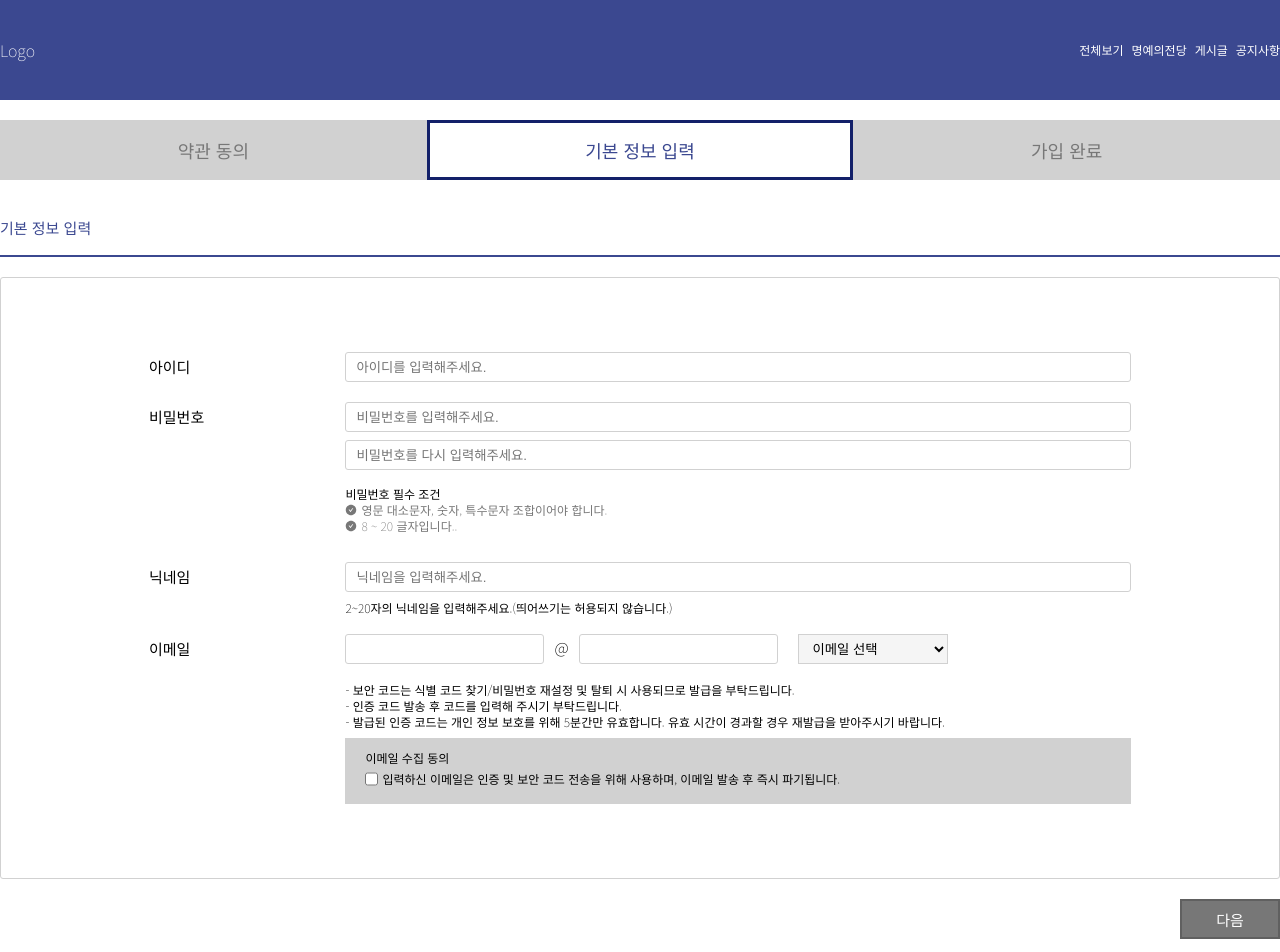
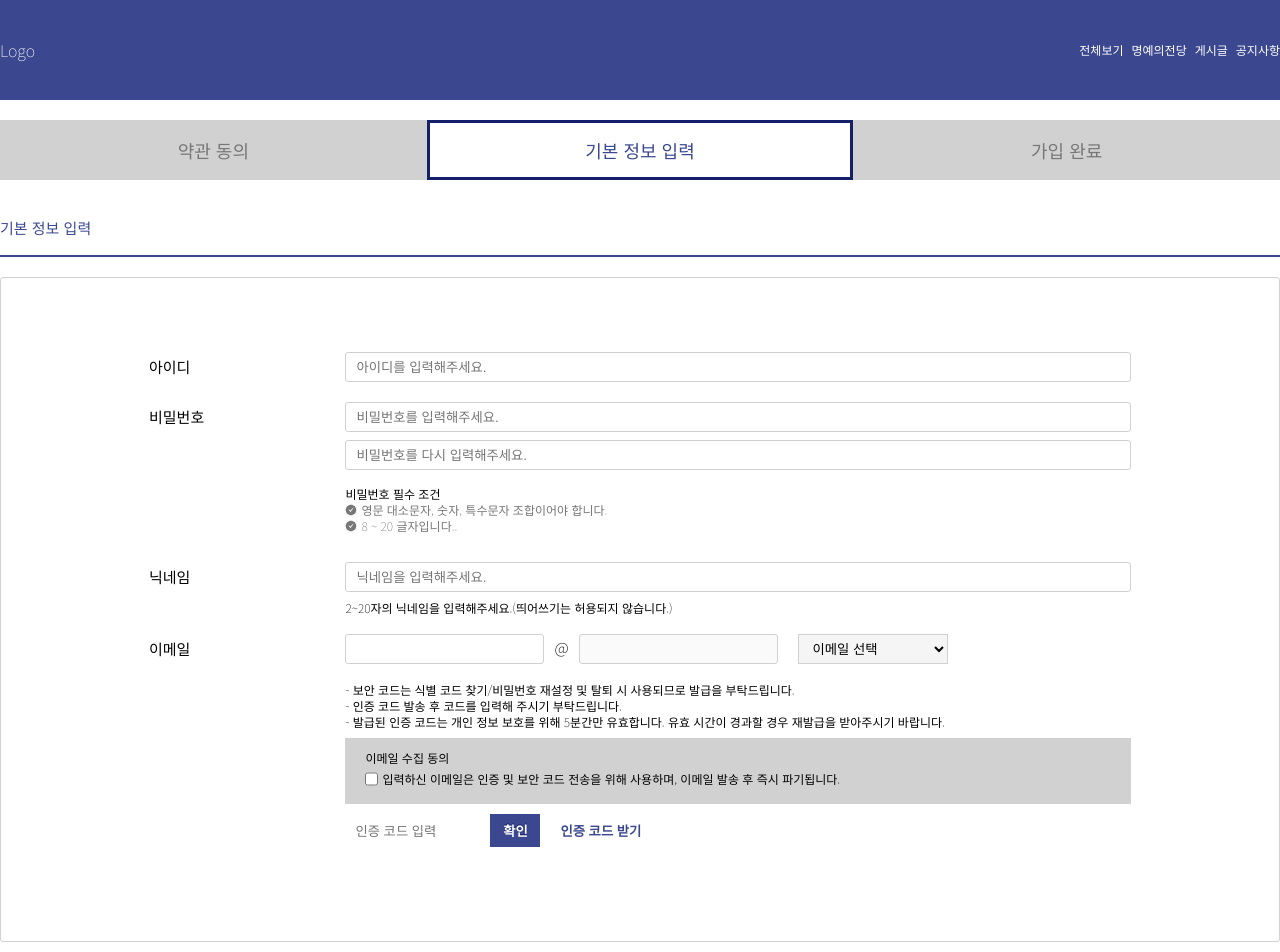
Before and after one commit to choigirang/phenomenon-community, a Next.js app in the folder frontend/: page /signup/info in a window 1280 px wide. Shown: the top 952 px of the page. Built offline with nearby package versions, Linux system fonts and the light colour scheme.

Commit message:
feat: 이메일 입력과 보안 코드 확인 및 전송 함수 추가

```diff
--- a/frontend/pages/signup/info.tsx
+++ b/frontend/pages/signup/info.tsx
@@ -1,4 +1,4 @@
-import React, { useEffect, useState } from 'react';
+import React, { useEffect, useState, useRef } from 'react';
 
 import SignHeader from '@/components/Sign/SignHeader';
 import SignProgress from '@/components/Sign/SignProgress';
@@ -6,9 +6,15 @@ import SignProgress from '@/components/Sign/SignProgress';
 import { Bottom, NextPage } from '@/styles/GlobalComponents';
 import styled from 'styled-components';
 import { AiFillCheckCircle } from 'react-icons/ai';
+import axios from 'axios';
 
 interface InputType {
   [key: string]: string;
+}
+
+interface AxiosSecurityCode {
+  code: string | null;
+  userCode: string;
 }
 
 type Check = {
@@ -49,7 +55,7 @@ export default function info() {
     firstPass: '',
     secondPass: '',
   });
-  const [validatePass, setValidatePass] = useState<boolean>(false);
+  const [validatePass, setValidatePass] = useState(false);
 
   // 유효성 검사
   const validationItems: ValidationItem[] = [
@@ -150,31 +156,98 @@ export default function info() {
     mail: '',
     domain: '',
   });
+  const [inputAble, setInputAble] = useState<boolean>(false);
 
-  const domainHandler = (event: React.ChangeEvent<HTMLInputElement>) => {
+  const mailHandler = (event: React.ChangeEvent<HTMLInputElement>) => {
     const { name, value } = event.target;
 
     if (name === 'mail') {
       setUserMail(prev => ({
         ...prev,
-        [name]: value,
+        mail: value,
       }));
     } else {
-      if (value === 'user') {
       setUserMail(prev => ({
         ...prev,
-          [name]: '',
-        }));
-      } else if (name === 'domain') {
-        setUserMail(prev => ({
-          ...prev,
-          [name]: options[value],
+        domain: value,
       }));
     }
+  };
+
+  // select 이벤트
+  const selectDirect = (e: React.ChangeEvent<HTMLSelectElement>) => {
+    const value = e.target.value;
+
+    function domainHandler(value: string) {
+      if (value === '직접 입력') {
+        setUserMail(prev => ({ ...prev, domain: '' }));
+        setInputAble(true);
+      } else {
+        setUserMail(prev => ({ ...prev, domain: value }));
+        setInputAble(false);
       }
+    }
+    domainHandler(value);
+  };
 
-    console.log(userMail);
+  // 보안 코드 관리
+  const [security, setSecurity] = useState<AxiosSecurityCode>({
+    code: null,
+    userCode: '',
+  });
+  const [checkSecurity, setCheckSecurity] = useState({
+    agree: false,
+    errInfo: '',
+    errCode: '',
+  });
+
+  // 이메일 수집 동의
+  const securityAgreeHandler = () => {
+    setCheckSecurity(prev => ({
+      ...prev,
+      agree: !prev.agree,
+    }));
+    console.log(checkSecurity);
   };
+
+  // 보안 코드 입력
+  const userCode = (e: React.ChangeEvent<HTMLInputElement>) => {
+    const value = e.target.value;
+    setSecurity(prev => ({ ...prev, userCode: value }));
+  };
+
+  // 메일 확인과 수집 동의 확인
+  const checkMailOpt = userMail.mail !== '' && userMail.domain !== '' && checkSecurity.agree;
+
+  // 보안 코드 확인
+  const checkMailBeforeSend = (e: React.MouseEvent<HTMLButtonElement>) => {
+    e.preventDefault();
+    console.log(userMail, checkSecurity.agree);
+    if (checkMailOpt) {
+      sendCodeHandler();
+    } else {
+      setCheckSecurity(prev => ({
+        ...prev,
+        err: '수집 동의와 올바른 이메일 입력이 필요합니다.',
+      }));
+    }
+  };
+
+  // 보안 코드 전송
+  const sendCodeHandler = () => {
+    axios
+      .post('http://localhost:3001/signin/security-code', userMail)
+      .then(res => {
+        alert('보안 코드가 전송되었습니다.');
+        setSecurity(prev => ({
+          ...prev,
+          code: res.data,
+        }));
+        console.log(res.data);
+      })
+      .catch(err => console.log(err));
+  };
+
   //  제출
   const agreementCheck = () => {};
   return (
@@ -207,6 +280,7 @@ export default function info() {
               </label>
               <div className="pass-box">
                 <input
+                  id="pass"
                   type="password"
                   name="firstPass"
                   placeholder="비밀번호를 입력해주세요."
@@ -262,28 +336,23 @@ export default function info() {
               </label>
               <div className="mail-box">
                 <div className="mail-input">
-                  <input type="text" onChange={domainHandler} name={userMail.mail} required />
+                  <input type="text" onChange={mailHandler} name="mail" required />
                   <span className="at">@</span>
                   <input
                     id="url"
                     name="domain"
+                    value={userMail.domain}
                     type="text"
-                    value={userMail.domain}
-                    onChange={domainHandler}
-                    required></input>
-                  <select
-                    name="domain"
-                    className="select"
-                    onChange={e => {
-                      setUserMail(prev => ({ ...prev, domain: e.target.value }));
-                      console.log(e);
-                    }}
-                    value={userMail.domain}>
-                    <option disabled value="">
+                    onChange={mailHandler}
+                    required
+                    disabled={!inputAble}
+                  />
+                  <select name="domain" value={userMail.domain} className="select" onChange={selectDirect}>
+                    <option defaultValue="" value="">
                       이메일 선택
                     </option>
                     {Object.keys(options).map(opt => (
-                      <option value={opt} key={options[opt]}>
+                      <option value={options[opt]} key={options[opt]}>
                         {options[opt]}
                       </option>
                     ))}
@@ -298,12 +367,28 @@ export default function info() {
                   </li>
                 </ul>
 
+                {/* 보안 코드 */}
                 <div className="mail-agree">
+                  <div className="agree-box">
                     <span className="small-title">이메일 수집 동의</span>
                     <div className="check-info">
-                    <input type="checkbox" />
+                      <input type="checkbox" id="agree" onClick={securityAgreeHandler} />
+                      <label htmlFor="agree">
                         입력하신 이메일은 인증 및 보안 코드 전송을 위해 사용하며, 이메일 발송 후 즉시 파기됩니다.
+                      </label>
                     </div>
+                  </div>
+                  <div className="check-security">
+                    <div className="security-input">
+                      <input type="text" placeholder="인증 코드 입력" onChange={userCode} />
+                      <button>확인</button>
+                    </div>
+                    <button className="send-code" onClick={e => checkMailBeforeSend(e)}>
+                      인증 코드 받기
+                    </button>
+                  </div>
+                  <p className="security-err">{checkSecurity.errInfo}</p>
+                  <p className="security-err">{checkSecurity.errCode}</p>
                 </div>
               </div>
             </div>
@@ -333,7 +418,7 @@ const InputContainer = styled.div`
   }
 `;
 
-const InputBox = styled.form<InputData>`
+const InputBox = styled.div<InputData>`
   width: 100%;
   display: flex;
   flex-direction: column;
@@ -485,7 +570,7 @@ const InputBox = styled.form<InputData>`
       background-color: var(--color-dark-white);
     }
 
-    .mail-agree {
+    .agree-box {
       width: 100%;
       background-color: var(--color-light-gray);
       padding: var(--padding-solo) var(--padding-side);
@@ -497,5 +582,47 @@ const InputBox = styled.form<InputData>`
       gap: 4px;
       font-size: var(--size-text);
     }
+
+    .check-security {
+      display: flex;
+      align-items: center;
+      gap: 10px;
+      padding-top: var(--padding-solo);
+    }
+
+    .security-input {
+      float: left;
+      border: var(--border-solid1) var(--color-blue);
+
+      input {
+        width: 145px;
+        border: none;
+        padding: var(--padding-solo);
+        line-height: 33px;
+      }
+
+      button {
+        width: 50px;
+        height: 33px;
+        font-weight: bold;
+        text-shadow: 0px -1px var(--color-dark-blue);
+        color: var(--color-white);
+        background: var(--color-blue);
+      }
+    }
+
+    .send-code {
+      font-weight: bold;
+      height: 33px;
+      padding: 0 var(--padding-solo);
+      border: var(--border-solid1) var(--color-blue);
+      background: white;
+      color: var(--color-blue);
+    }
+
+    .security-err {
+      font-size: var(--size-text);
+      padding-top: var(--padding-solo);
+    }
   }
 `;
```
Lines whose indentation alone changed are shown as unchanged.
